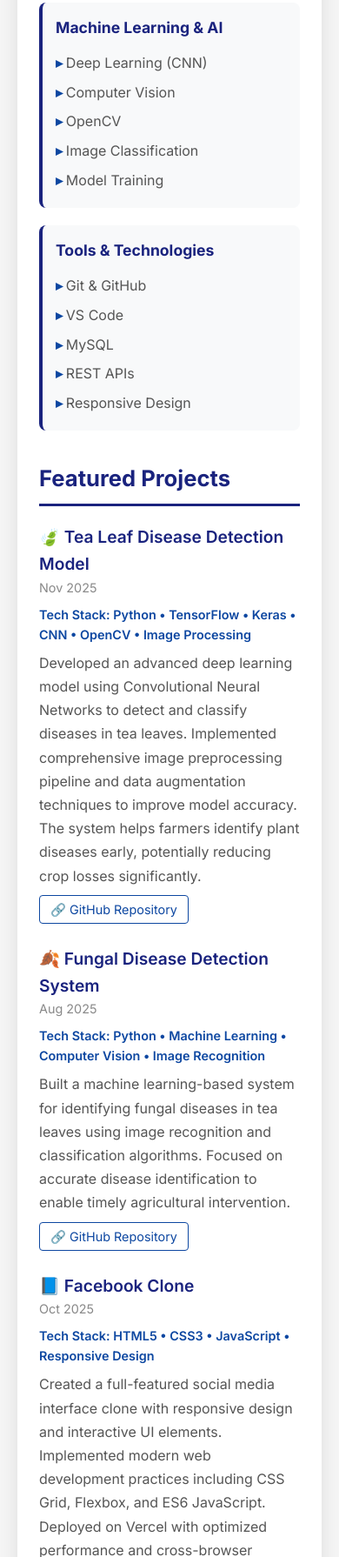
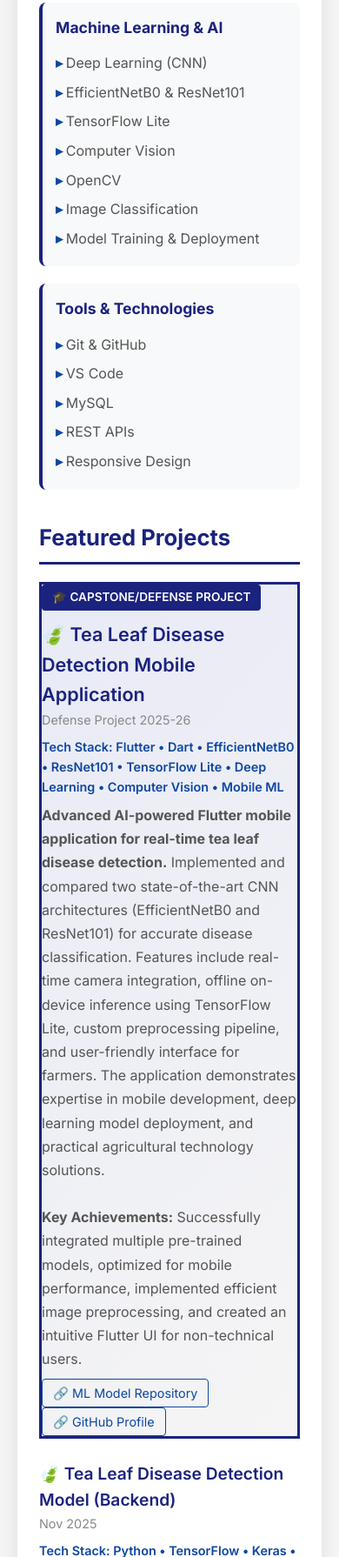
Before and after one commit to AbulHasnatHridoy/portfolio, a plain HTML site: page cv.html in a window 390 px wide. Shown: the part 3432-5222 px from the top of the page at 87% size. Drawn offline with Linux system fonts and the light colour scheme.

Commit message:
Add Defense Project: Tea Leaf Detection Mobile App with EfficientNetB0 & ResNet101

```diff
--- a/cv.html
+++ b/cv.html
@@ -400,10 +400,12 @@ body {
           <h4>Machine Learning & AI</h4>
           <ul>
             <li>Deep Learning (CNN)</li>
+            <li>EfficientNetB0 & ResNet101</li>
+            <li>TensorFlow Lite</li>
             <li>Computer Vision</li>
             <li>OpenCV</li>
             <li>Image Classification</li>
-            <li>Model Training</li>
+            <li>Model Training & Deployment</li>
           </ul>
         </div>
 
@@ -424,10 +426,35 @@ body {
     <div class="section">
       <h2 class="section-title">Featured Projects</h2>
 
+      <!-- DEFENSE PROJECT - Highlighted -->
+      <div class="project-item" style="border: 3px solid #1a237e; background: linear-gradient(135deg, #e8eaf6 0%, #f5f5f5 100%);">
+        <div style="display: inline-block; background: #1a237e; color: white; padding: 4px 12px; border-radius: 4px; font-size: 0.85em; margin-bottom: 10px; font-weight: 600;">
+          🎓 CAPSTONE/DEFENSE PROJECT
+        </div>
+        <div class="item-header">
+          <div class="item-title" style="font-size: 1.35em;">🍃 Tea Leaf Disease Detection Mobile Application</div>
+          <div class="item-date">Defense Project 2025-26</div>
+        </div>
+        <div class="tech-stack">Tech Stack: Flutter • Dart • EfficientNetB0 • ResNet101 • TensorFlow Lite • Deep Learning • Computer Vision • Mobile ML</div>
+        <div class="item-description">
+          <strong>Advanced AI-powered Flutter mobile application for real-time tea leaf disease detection.</strong> Implemented and compared two state-of-the-art CNN architectures (EfficientNetB0 and ResNet101) for accurate disease classification.
+          Features include real-time camera integration, offline on-device inference using TensorFlow Lite, custom preprocessing pipeline,
+          and user-friendly interface for farmers. The application demonstrates expertise in mobile development, deep learning model deployment,
+          and practical agricultural technology solutions.
+          <br><br>
+          <strong>Key Achievements:</strong> Successfully integrated multiple pre-trained models, optimized for mobile performance,
+          implemented efficient image preprocessing, and created an intuitive Flutter UI for non-technical users.
+        </div>
+        <div class="project-links">
+          <a href="https://github.com/AbulHasnatHridoy/FinalTeaLeafDiseasesDetectionModel" target="_blank">🔗 ML Model Repository</a>
+          <a href="https://github.com/AbulHasnatHridoy" target="_blank">🔗 GitHub Profile</a>
+        </div>
+      </div>
+
       <!-- ML Projects -->
       <div class="project-item">
         <div class="item-header">
-          <div class="item-title">🍃 Tea Leaf Disease Detection Model</div>
+          <div class="item-title">🍃 Tea Leaf Disease Detection Model (Backend)</div>
           <div class="item-date">Nov 2025</div>
         </div>
         <div class="tech-stack">Tech Stack: Python • TensorFlow • Keras • CNN • OpenCV • Image Processing</div>
@@ -544,13 +571,14 @@ body {
     <div class="section">
       <h2 class="section-title">Achievements & Activities</h2>
       <ul style="list-style-position: inside; color: #555; line-height: 2;">
+        <li><strong>Capstone Project:</strong> Developed advanced Tea Leaf Disease Detection mobile app using Flutter with EfficientNetB0 and ResNet101 CNN models</li>
         <li><strong>Academic Excellence:</strong> Achieved perfect 4.0 GPA in 14+ courses including Algorithms, Data Structures, Software Engineering, and Computer Graphics</li>
         <li><strong>Consistent Performance:</strong> Maintained CGPA of 3.58/4.00 while completing 148 credits in Computer Science & Engineering</li>
-        <li><strong>Project Development:</strong> Built 10+ production-ready projects across Mobile (Flutter), Web, and Machine Learning domains</li>
-        <li><strong>Specialized Skills:</strong> Demonstrated excellence in Mobile Application Development, Web Engineering, AI/ML, and Database Systems</li>
+        <li><strong>AI/ML Expertise:</strong> Successfully deployed deep learning models on mobile devices using TensorFlow Lite for real-time inference</li>
+        <li><strong>Project Portfolio:</strong> Built 10+ production-ready projects across Mobile (Flutter), Web, and Machine Learning domains</li>
         <li><strong>Problem Solving:</strong> Solved 100+ algorithmic challenges on competitive programming platforms (LeetCode, Beecrowd)</li>
         <li><strong>Open Source:</strong> Active GitHub contributor with multiple repositories showcasing diverse technical skills</li>
-        <li><strong>Technical Versatility:</strong> Strong foundation across multiple domains - Mobile, Web, ML, Graphics, IoT, and Security</li>
+        <li><strong>Technical Versatility:</strong> Strong foundation across Mobile Development, ML/AI, Web, Graphics, IoT, and Security</li>
       </ul>
     </div>
 
```
Also changed, not shown: index.html (+21 -2 lines).
